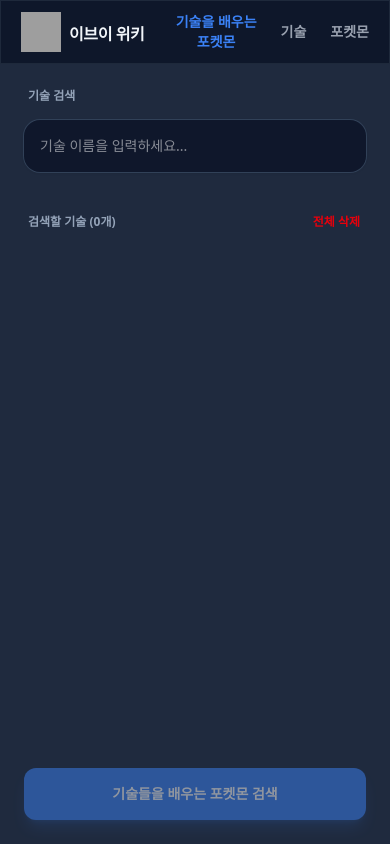
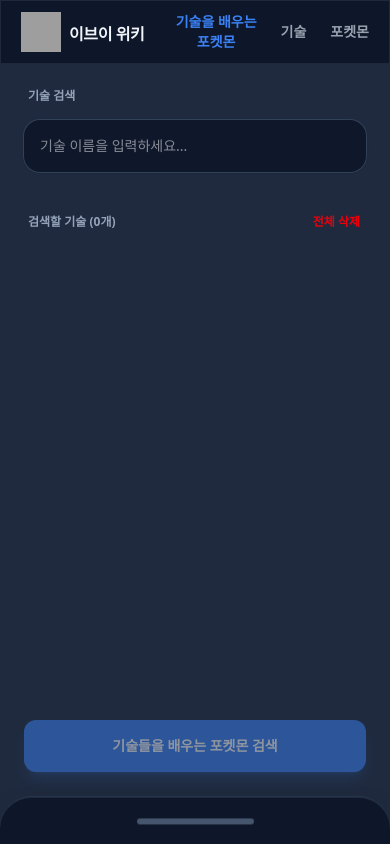
Before and after one commit to sobbingtofu/eevee-wiki, a Next.js app: page /search-learning-pokemons in a window 390 px wide. Built offline with nearby package versions, Linux system fonts and the light colour scheme; grey boxes are pictures that could not be loaded.

Commit message:
Feat : 모바일 뷰포트 기준 배우는 포켓몬 검색 페이지 구현 완료

```diff
--- a/components/domain/search-learning-pokemons/LearningPokemonsSection/LearningPokemonsSection.tsx
+++ b/components/domain/search-learning-pokemons/LearningPokemonsSection/LearningPokemonsSection.tsx
@@ -1,16 +1,31 @@
 "use client";
 
-import {useMemo} from "react";
+import {useMemo, useRef, useState, type CSSProperties, type PointerEvent} from "react";
 import {Loader} from "@/components/common-ui/Loader/Loader";
 import {useLearningSearchContext} from "@/components/domain/search-learning-pokemons/context/LearningSearchContext";
 import {useSearchLearningPokemonsQuery} from "@/queries/searchLearningPokemonsQueries";
+import {useClickOutside} from "@/hooks/useClickOutside";
 
 import LearningPokemonCard from "./LearningPokemonCard/LearningPokemonCard";
 import SearchControls from "./SearchControls/SearchControls";
 import SearchMoveChip from "./SearchMoveChip/SearchMoveChip";
 
+// 바텀시트 닫힘 상태에서 화면 하단에 남겨둘 핸들 영역 높이(px)
+// (아래 className의 h-12 / translate-y-[calc(85dvh_-_48px)] 값과 반드시 일치)
+const SHEET_HANDLE_PEEK_PX = 48;
+
 function LearningPokemonsSection() {
-  const {sortKey, sortDirection, genNumber, learnMethods, committedMoveIds, hasSearched} = useLearningSearchContext();
+  const {
+    sortKey,
+    sortDirection,
+    genNumber,
+    learnMethods,
+    committedMoveIds,
+    hasSearched,
+    isBelowMd,
+    isBottomSheetOpen,
+    setBottomSheetOpen,
+  } = useLearningSearchContext();
 
   const {data, isLoading, isFetching, isError} = useSearchLearningPokemonsQuery({
     moveIds: committedMoveIds,
@@ -25,6 +40,54 @@ function LearningPokemonsSection() {
     if (!data || data.length === 0) return [];
     return Object.keys(data[0].moveLearnInfo).map(Number);
   }, [data]);
+
+  // ── 바텀시트 핸들 드래그 ──────────────────────────────────
+  const sheetRef = useRef<HTMLDivElement>(null);
+  const dragStartRef = useRef<{startY: number; base: number; closedPx: number} | null>(null);
+  // 드래그 중 실시간 translate(px). null이면 드래그 중이 아님(정지 상태는 클래스/열림 인라인이 지배).
+  const [dragTranslate, setDragTranslate] = useState<number | null>(null);
+
+  const handlePointerDown = (e: PointerEvent<HTMLDivElement>) => {
+    const height = sheetRef.current?.offsetHeight ?? 0;
+    const closedPx = Math.max(height - SHEET_HANDLE_PEEK_PX, 0);
+    const base = isBottomSheetOpen ? 0 : closedPx;
+    dragStartRef.current = {startY: e.clientY, base, closedPx};
+    setDragTranslate(base);
+    e.currentTarget.setPointerCapture(e.pointerId);
+  };
+
+  const handlePointerMove = (e: PointerEvent<HTMLDivElement>) => {
+    const start = dragStartRef.current;
+    if (!start) return;
+    const delta = e.clientY - start.startY; // 아래로 드래그하면 +, 위로 드래그하면 -
+    const next = Math.min(Math.max(start.base + delta, 0), start.closedPx);
+    setDragTranslate(next);
+  };
+
+  const handlePointerUp = (e: PointerEvent<HTMLDivElement>) => {
+    const start = dragStartRef.current;
+    if (!start) return;
+    // 절반 이상 올라와 있으면 열림, 아니면 닫힘으로 스냅
+    const current = dragTranslate ?? start.base;
+    setBottomSheetOpen(current < start.closedPx / 2);
+    setDragTranslate(null);
+    dragStartRef.current = null;
+    e.currentTarget.releasePointerCapture(e.pointerId);
+  };
+
+  // md 미만 + 바텀시트 열림 상태일 때만, 시트 외부 영역 클릭 시 닫기
+  useClickOutside(sheetRef, () => setBottomSheetOpen(false), isBelowMd && isBottomSheetOpen);
+
+  // 모바일에서만 인라인 translate 적용 (데스크톱은 md: 정적 패널, 인라인 없음)
+  // 닫힘(비드래그) 상태는 인라인을 주지 않고 max-md 클래스의 translate가 지배 → 최초 렌더 깜빡임 방지
+  let sheetStyle: CSSProperties | undefined;
+  if (isBelowMd) {
+    if (dragTranslate !== null) {
+      sheetStyle = {translate: `0px ${dragTranslate}px`, transition: "none"};
+    } else if (isBottomSheetOpen) {
+      sheetStyle = {translate: "0px 0px"};
+    }
+  }
 
   const renderBody = () => {
     // 1) 배우는 방법 미선택 → 가이드 (최우선)
@@ -61,8 +124,27 @@ function LearningPokemonsSection() {
   const resultCount = hasSearched && data ? data.length : null;
 
   return (
-    <div className="relative flex-1 h-full shrink-0 min-w-0 md:w-auto w-full">
-      <div className="h-full overflow-y-auto p-8 w-full">
+    <div
+      ref={sheetRef}
+      style={sheetStyle}
+      className="relative flex-1 shrink-0 min-w-0 w-full md:w-auto md:h-full
+        max-md:fixed max-md:inset-x-0 max-md:bottom-0 max-md:z-40 max-md:h-[85vh] max-md:shadow-2xl
+        max-md:rounded-t-4xl max-md:border-t max-md:border-slate-700 max-md:bg-background
+        max-md:translate-y-[calc(85vh-48px)] max-md:transition-[translate] max-md:duration-300"
+    >
+      {/* 드래그 핸들 (모바일 전용) */}
+      <div
+        onPointerDown={handlePointerDown}
+        onPointerMove={handlePointerMove}
+        onPointerUp={handlePointerUp}
+        onClick={() => setBottomSheetOpen(!isBottomSheetOpen)}
+        className="hidden max-md:flex h-12 shrink-0 items-center justify-center
+          touch-none select-none cursor-grab active:cursor-grabbing w-full"
+      >
+        <div className="w-[30%] h-1.5 rounded-full bg-slate-600" />
+      </div>
+
+      <div className="h-full max-md:h-[calc(100%_-_48px)] overflow-y-auto md:p-8 md:pt-8 p-5 pt-0 w-full">
         {/* 헤더 (항상 표시) */}
         <div className="w-full flex items-start justify-between mb-8 xl:flex-row flex-col xl:gap-0 gap-5">
           <div>
--- a/components/domain/search-learning-pokemons/MoveSearchBucketSection/MoveSearchBucketSection.tsx
+++ b/components/domain/search-learning-pokemons/MoveSearchBucketSection/MoveSearchBucketSection.tsx
@@ -25,7 +25,7 @@ function MoveSearchBucketSectionContent() {
       </div>
 
       {/* 검색 버튼 - 높이 52px */}
-      <SearchBtn className="mt-4" />
+      <SearchBtn className="mt-4 md:mb-0 mb-12" />
     </div>
   );
 }
--- a/components/domain/search-learning-pokemons/MoveSearchBucketSection/SearchBtn.tsx
+++ b/components/domain/search-learning-pokemons/MoveSearchBucketSection/SearchBtn.tsx
@@ -9,12 +9,19 @@ interface SearchBtnProps {
 
 function SearchBtn({className}: SearchBtnProps) {
   const {moveBucketIds} = useMoveBucketContext();
-  const {commitSearch} = useLearningSearchContext();
+  const {commitSearch, openBottomSheet} = useLearningSearchContext();
+
+  const handleClickSearch = () => {
+    commitSearch(moveBucketIds);
+    // md 미만에서는 검색 시 결과 바텀시트를 자동으로 연다.
+    // (md 이상에서는 바텀시트가 렌더되지 않으므로 이 호출은 시각적으로 무해)
+    openBottomSheet();
+  };
 
   return (
     <button
       type="button"
-      onClick={() => commitSearch(moveBucketIds)}
+      onClick={handleClickSearch}
       disabled={moveBucketIds.length === 0}
       className={`w-full bg-primary1 cursor-pointer hover:bg-blue-600 disabled:opacity-50 disabled:cursor-not-allowed
         text-white font-bold text-sm py-4 rounded-xl transition-all duration-150 shadow-lg shadow-primary1/25
--- a/components/domain/search-learning-pokemons/context/LearningSearchContext.tsx
+++ b/components/domain/search-learning-pokemons/context/LearningSearchContext.tsx
@@ -1,6 +1,7 @@
 "use client";
 
 import {createContext, useCallback, useContext, useMemo, useState, type ReactNode} from "react";
+import {useMediaQuery} from "@/hooks/useMediaQuery";
 import {LEARN_METHOD_FILTERS} from "@/types/apiTypes";
 import type {LearnMethodFilter, PokemonSortKey, SortDirection} from "@/types/apiTypes";
 
@@ -10,6 +11,7 @@ import type {LearnMethodFilter, PokemonSortKey, SortDirection} from "@/types/api
  * - 라이브 컨트롤(sortKey/sortDirection/genNumber/learnMethods): 이 값들은 queryKey에 포함되므로 드롭다운 내 클릭에 따라 즉시 재검색 발생
  * - committedMoveIds: "검색" 버튼 클릭 시에만 버킷 스냅샷으로 확정.
  *   (버킷은 staging이고, 확정된 moveIds만 실제 쿼리 대상)
+ * - bottom sheet: md 미만 뷰포트에서 결과 영역을 바텀시트로 표시하기 위한 UI 상태
  */
 interface LearningSearchContextValue {
   sortKey: PokemonSortKey;
@@ -25,6 +27,15 @@ interface LearningSearchContextValue {
   /** 검색 버튼을 한 번이라도 눌렀는지 (검색 전 안내 표시 판별용) */
   hasSearched: boolean;
   commitSearch: (moveIds: number[]) => void;
+
+  /** 뷰포트가 tailwind md 미만인지 여부 */
+  isBelowMd: boolean;
+
+  /** 바텀시트 열림 여부 (md 미만에서만 시각적으로 의미 있음) */
+  isBottomSheetOpen: boolean;
+
+  openBottomSheet: () => void;
+  setBottomSheetOpen: (open: boolean) => void;
 }
 
 const LearningSearchContext = createContext<LearningSearchContextValue | null>(null);
@@ -51,6 +62,23 @@ export function LearningSearchProvider({children}: {children: ReactNode}) {
     setHasSearched(true);
   }, []);
 
+  // ── 모바일 bottom sheet UI 상태 ──────────────────────────
+  const isBelowMd = useMediaQuery("(max-width: 767.98px)");
+  const [isBottomSheetOpen, setIsBottomSheetOpen] = useState(false);
+
+  const openBottomSheet = useCallback(() => setIsBottomSheetOpen(true), []);
+  const setBottomSheetOpen = useCallback((open: boolean) => setIsBottomSheetOpen(open), []);
+
+  // md 브레이크포인트를 오갈 때(isBelowMd 값이 바뀔 때)마다 바텀시트를 항상 닫힘 처리
+
+  // (effect 내 setState 대신, 이전 값과 비교해 렌더 중 조정하는 React 권장 패턴)
+  const [prevIsBelowMd, setPrevIsBelowMd] = useState(isBelowMd);
+
+  if (prevIsBelowMd !== isBelowMd) {
+    setPrevIsBelowMd(isBelowMd);
+    setIsBottomSheetOpen(false);
+  }
+
   const contextValues = useMemo(
     () => ({
       sortKey,
@@ -64,8 +92,25 @@ export function LearningSearchProvider({children}: {children: ReactNode}) {
       committedMoveIds,
       hasSearched,
       commitSearch,
+      isBelowMd,
+      isBottomSheetOpen,
+      openBottomSheet,
+      setBottomSheetOpen,
     }),
-    [sortKey, sortDirection, genNumber, learnMethods, toggleLearnMethod, committedMoveIds, hasSearched, commitSearch],
+    [
+      sortKey,
+      sortDirection,
+      genNumber,
+      learnMethods,
+      toggleLearnMethod,
+      committedMoveIds,
+      hasSearched,
+      commitSearch,
+      isBelowMd,
+      isBottomSheetOpen,
+      openBottomSheet,
+      setBottomSheetOpen,
+    ],
   );
 
   return <LearningSearchContext.Provider value={contextValues}>{children}</LearningSearchContext.Provider>;
--- /dev/null
+++ b/hooks/useMediaQuery.ts
@@ -0,0 +1,25 @@
+import {useEffect, useState} from "react";
+
+/**
+ * SSR 안전 미디어쿼리 훅
+ * - 서버/초기 렌더에서는 false, 마운트 후 실제 매칭값으로 갱신 및 변경 구독
+ *
+ * @example
+ * const isBelowMd = useMediaQuery("(max-width: 767.98px)");
+ */
+export function useMediaQuery(query: string): boolean {
+  const [matchesGivenCondition, setMatchesGivenCondition] = useState(false);
+
+  useEffect(() => {
+    const mql = window.matchMedia(query);
+    const update = () => setMatchesGivenCondition(mql.matches);
+
+    update();
+    mql.addEventListener("change", update);
+    return () => mql.removeEventListener("change", update);
+  }, [query]);
+
+  return matchesGivenCondition;
+}
+
+export default useMediaQuery;
```
